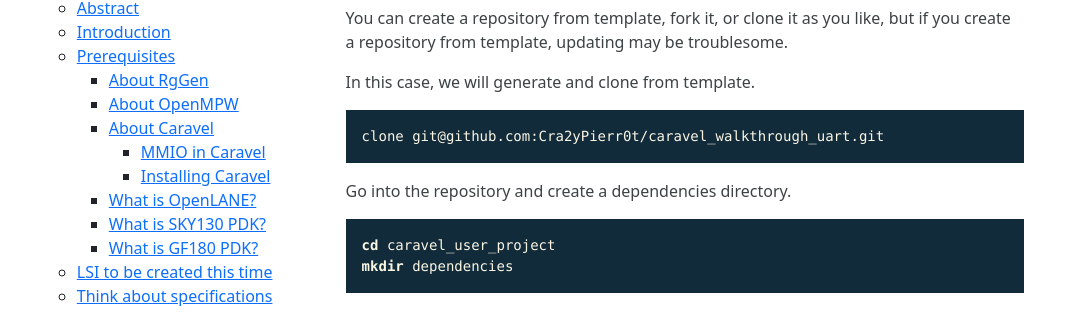
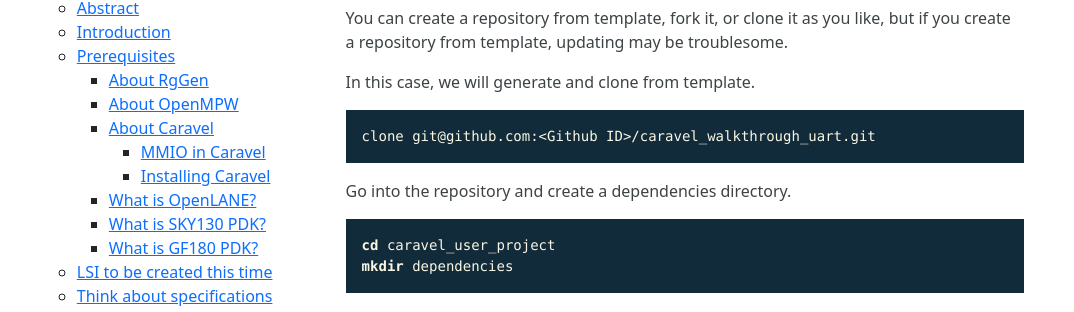
Before and after one commit to Cra2yPierr0t/Cra2yPierr0t.github.io, a Jekyll site: the page built from RgGenxOpenMPW_eng.md, in a window 1280 px wide and 900 px high, scrolled down 1923 px. Shown: the part 132-444 px from the top of the window, without its empty margins (0-1074 px from the left). Built offline with Jekyll 4.4.1, drawn with Linux system fonts in a browser that asks for light colours.

Commit message:
update clone path

````diff
--- a/RgGenxOpenMPW_eng.md
+++ b/RgGenxOpenMPW_eng.md
@@ -57,7 +57,7 @@
 
 In this case, we will generate and clone from template.
 ```bash
-clone git@github.com:Cra2yPierr0t/caravel_walkthrough_uart.git
+clone git@github.com:<Github ID>/caravel_walkthrough_uart.git
 ```
 
 Go into the repository and create a dependencies directory.
````
Also changed, not shown: RgGenxOpenMPW.md (+1 -1 lines).
